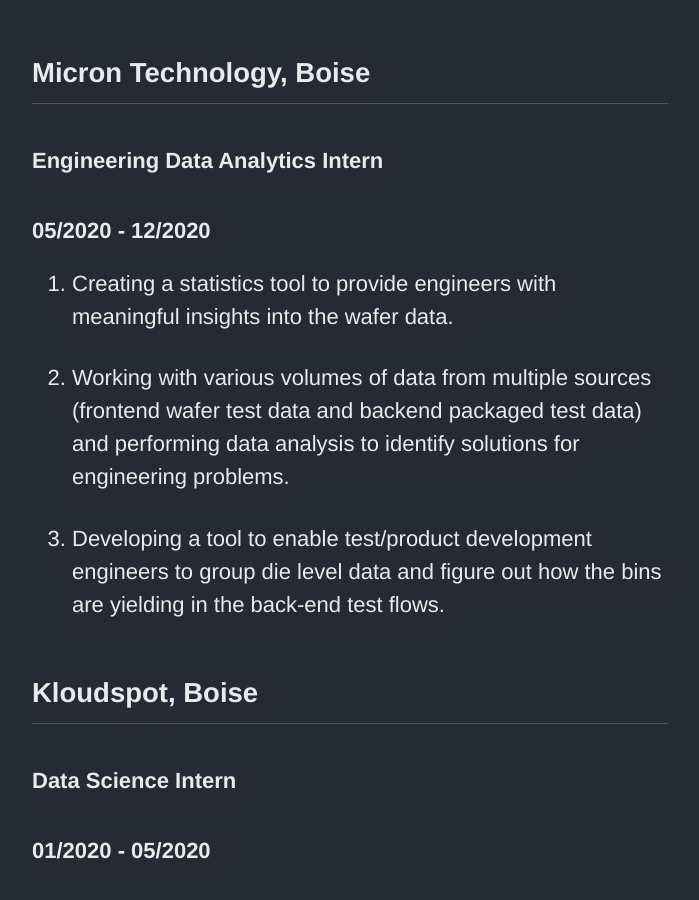
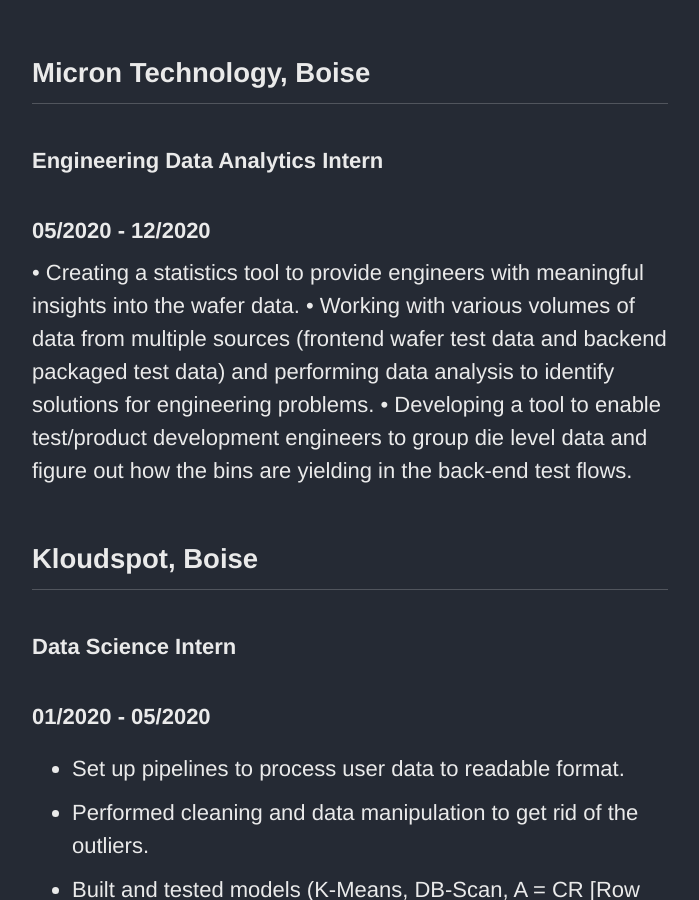
Before and after one commit to rohitgang/rohitgang.github.io, a Jekyll site: the page built from _pages/Resume.md, in a window 1280 px wide and 900 px high, scrolled down 517 px. Shown: the whole window, without its empty margins (290-989 px from the left). Built offline with Jekyll 4.4.1, drawn with Linux system fonts in a browser that asks for light colours; cached includes are drawn as plain includes; nearby versions of some CDN libraries; some of the changed lines change nothing that is shown; some of the changed text lies outside the part shown.

Commit message:
Update Resume.md

```diff
--- a/_pages/Resume.md
+++ b/_pages/Resume.md
@@ -15,27 +15,22 @@
 ## Micron Technology, Boise
 ### Engineering Data Analytics Intern
 ### 05/2020 - 12/2020
-1. Creating a statistics tool to provide engineers with meaningful insights into
+• Creating a statistics tool to provide engineers with meaningful insights into
    the wafer data.
-
-2. Working with various volumes of data from multiple sources (frontend wafer test data
+• Working with various volumes of data from multiple sources (frontend wafer test data
    and backend packaged test data) and performing data analysis to identify solutions
    for engineering problems.
-
-3. Developing a tool to enable test/product development engineers to group die level
+• Developing a tool to enable test/product development engineers to group die level
    data and figure out how the bins are yielding in the back-end test flows.
 
 ## Kloudspot, Boise
 ### Data Science Intern
 ### 01/2020 - 05/2020
-> Set up pipelines to process user data to readable format.
-
-> Performed cleaning and data manipulation to get rid of the outliers.
-
-> Built and tested models (K-Means, DB-Scan, A = CR [Row space clustering], Random Forest) to find correlations
+* Set up pipelines to process user data to readable format.
+* Performed cleaning and data manipulation to get rid of the outliers.
+* Built and tested models (K-Means, DB-Scan, A = CR [Row space clustering], Random Forest) to find correlations
     between participants in an event.
-
-> Performed dimensionality reduction (PCA reduction) to reduce the size of data while keeping the essential features.
+* Performed dimensionality reduction (PCA reduction) to reduce the size of data while keeping the essential features.
 
 ## Idaho Transportation Department, Boise
 ### Data Analytics Intern
@@ -63,7 +58,7 @@
 ## Research/Projects
 #### Trade Direction Classification (research with Dr. Egginton)
 #### 09/2019 - Present
-    • Classifying Trades as a buy or a sell.
+     Classifying Trades as a buy or a sell.
     • Extracting data from different stock markets and parse them.
     • Filtering out features and applying ML models to the dataset.
       Currently using Random Forest Classifier at an accuracy of
```
